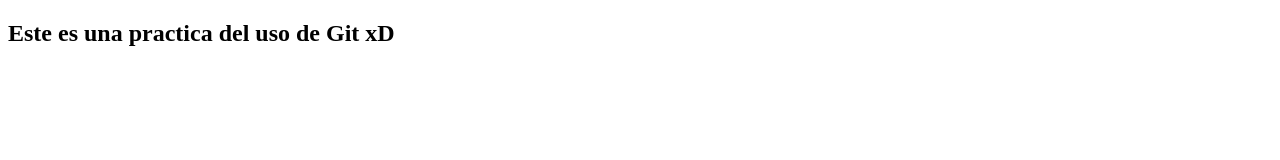
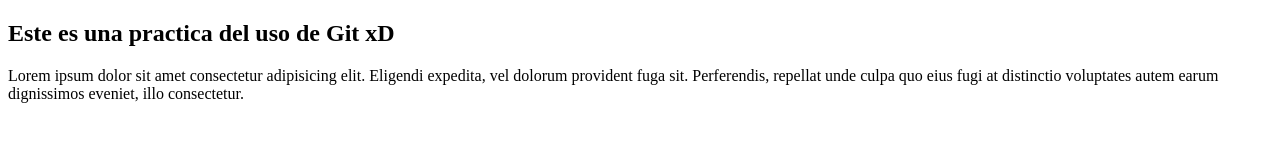
Before and after one commit to juancaDeveloper/eliminar, a plain HTML site: page index.html in a window 1280 px wide. Drawn offline with Linux system fonts and the light colour scheme.

Commit message:
agregue un lorem a index

```diff
--- a/index.html
+++ b/index.html
@@ -7,6 +7,9 @@
     <title>Git -- v2</title>
 
     <h2>Este es una practica del uso de Git xD </h2>
+    <p>Lorem ipsum dolor sit amet consectetur adipisicing elit. Eligendi expedita,
+        vel dolorum provident fuga sit. Perferendis, repellat unde culpa quo eius fugi
+        at distinctio voluptates autem earum dignissimos eveniet, illo consectetur.</p>
 </head>
 <body>
 
```
